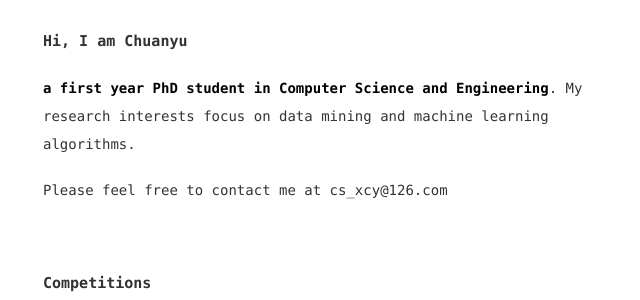
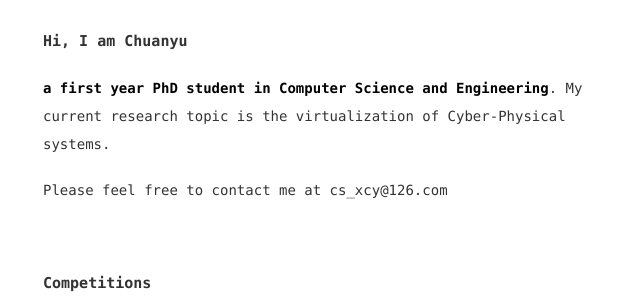
Before and after one commit to ChuanyuXue/profile, a Jekyll site: the page built from index.html, in a window 1280 px wide and 900 px high. Shown: the part 148-448 px from the top of the window, without its empty margins (311-951 px from the left). Built offline with Jekyll 4.4.1, drawn with Linux system fonts in a browser that asks for light colours.

Commit message:
Update index.html

```diff
--- a/index.html
+++ b/index.html
@@ -8,7 +8,7 @@ js: [blog.js]
 	Hi, I am Chuanyu
 </h3>
 <p>
-	<strong>a first year PhD student in Computer Science and Engineering</strong>. My research interests focus on data mining and machine learning algorithms.
+	<strong>a first year PhD student in Computer Science and Engineering</strong>. My current research topic is the virtualization of Cyber-Physical systems.
 </p>
 <p>
 	Please feel free to contact me at cs_xcy@126.com
@@ -61,12 +61,16 @@ final ranking of the semi-finals is <span style="background-color:#CCCCCC;">65/2
 	</li>
 </ul>
 <p>
+	<br />
+</p>
 <ul>
 	<li>
 		Participated in the "Tianchi Intelligent Traffic Prediction Contest" and successfully entered the semi-finals, the ranking of the
 semi-finals is <span style="background-color:#CCCCCC;">28/1761</span>. <a href="https://github.com/ChuanyuXue/Tianchi-Traffic-Prediction-Contest" target="_blank">[code]</a>
 	</li>
 </ul>
+<p>
+	<br />
 </p>
 <p>
 	<b><span style="color:#999999;font-size:10px;">Computer Vision</span></b>
@@ -92,6 +96,8 @@ Qingdao University President Cup and the third prize of Microsoft Innovation Cup
 	</li>
 </ul>
 <p>
+	<br />
+</p>
 <ul>
 	<li>
 		<span>Organized and planned the competition "The&nbsp;</span><span>Prediction of Used Car Transaction Price Competition</span><span>" jointly held by Datawhale and Tianchi <a href="https://tianchi.aliyun.com/competition/entrance/231784/introduction" target="_blank">[link]</a></span><a href="https://tianchi.aliyun.com/competition/entrance/231784/introduction" target="_blank"><span></span></a><a href="https://tianchi.aliyun.com/course/video?spm=5176.12282027.0.0.5fda379caLvonc&amp;liveId=41146" target="_blank">[video]</a>
@@ -100,6 +106,8 @@ Qingdao University President Cup and the third prize of Microsoft Innovation Cup
 <p>
 	<br />
 </p>
+<p>
+	<br />
 </p>
 <h3>
 	Publications &amp; talks
```
Lines whose indentation alone changed are shown as unchanged.
